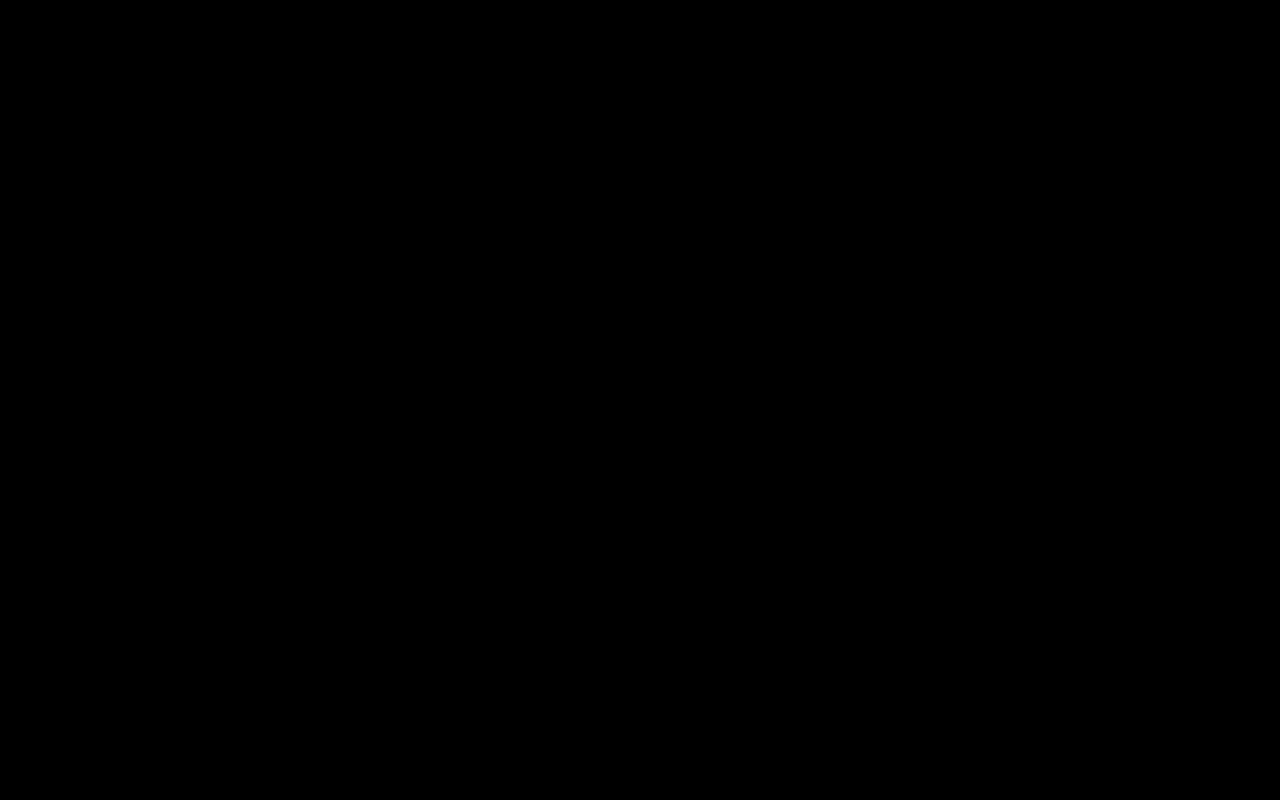
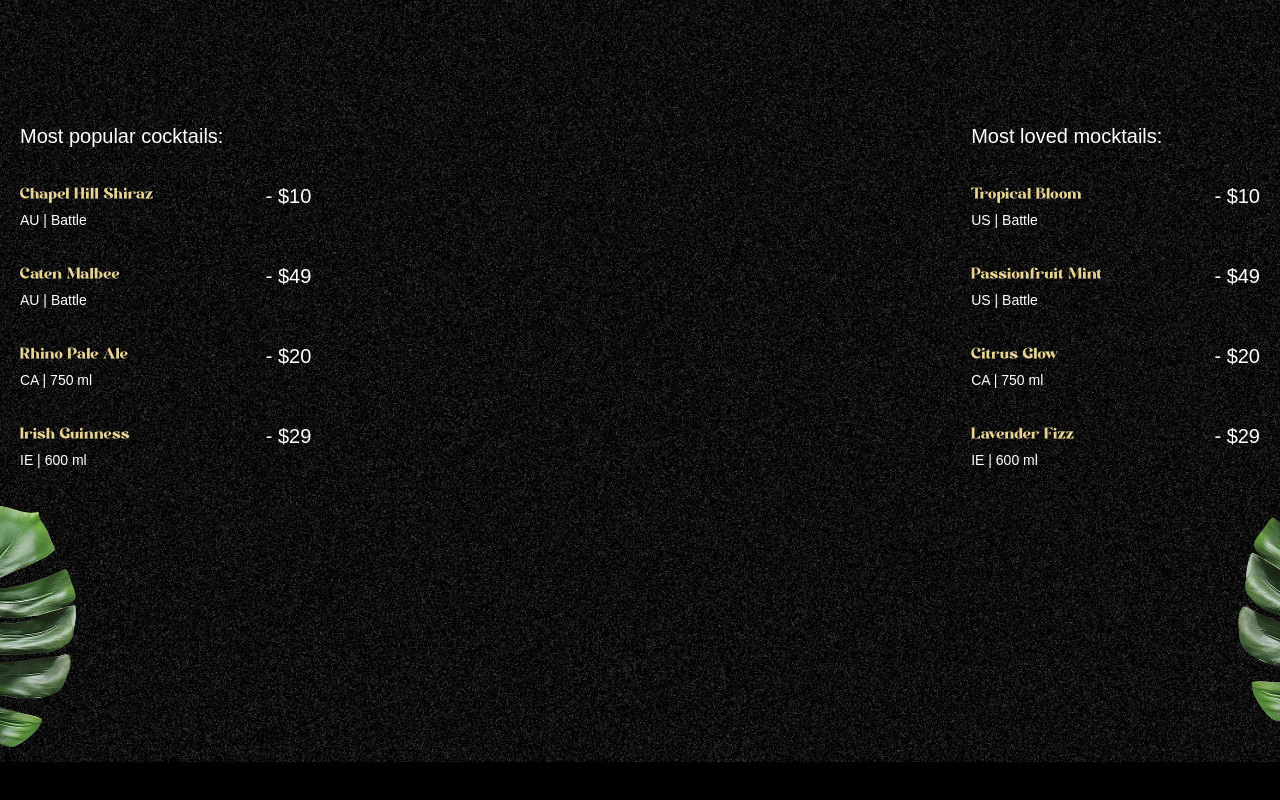
Before and after one commit to DmytroLamashevskyi/coctail-gsap-website, a React (Vite) app: page / in a window 1280 px wide. Shown: the part 838-1638 px from the top of the page. Before the commit the page ends 1600 px from the top, so only its background shows below. Built offline with nearby package versions, Linux system fonts and the light colour scheme; a web font is replaced by a local one.

Commit message:
Added leaves coctail section

```diff
--- a/src/App.tsx
+++ b/src/App.tsx
@@ -2,6 +2,7 @@
 import { ScrollTrigger, SplitText } from "gsap/all";
 import Navbar from "./components/Navbar";
 import Hero from "./components/Hero";
+import Cocktails from "./components/Cocktails";
 
 gsap.registerPlugin(ScrollTrigger, SplitText);
 
@@ -11,6 +12,7 @@
       <main>
         <Navbar />
         <Hero />
+        <Cocktails />
         <div className="h-dvh bg-black"></div>
       </main>
     </>
--- /dev/null
+++ b/src/components/Cocktails.tsx
@@ -0,0 +1,74 @@
+import { useGSAP } from "@gsap/react";
+import gsap from "gsap";
+import { cocktailLists, mockTailLists } from "../../constants";
+
+const Cocktails = () => {
+    useGSAP(() => {
+        const paralaxTimeline = gsap.timeline({
+            scrollTrigger: {
+                trigger: '#cocktails',
+                start: 'top 30%',
+                end: 'bottom 80%',
+                scrub: true,
+            }
+        });
+
+        paralaxTimeline
+        .from('#c-left-leaf', {
+            x: -100,
+            y: 100,
+        }).from('#c-right-leaf', {
+            x: 100,
+            y: 100,
+        });
+    })
+
+
+    return (
+        <section id="cocktails" className="noisy">
+        <img
+          src={`${import.meta.env.BASE_URL}images/hero-left-leaf.png`}
+          alt="Left Leaf"
+          id="c-left-leaf"
+        />
+        <img
+          src={`${import.meta.env.BASE_URL}images/hero-right-leaf.png`}
+          alt="Right Leaf"
+          id="c-right-leaf"
+        />
+
+        <div className="list">
+            <div className="popular">
+                <h2>Most popular cocktails:</h2>
+                <ul>
+                    {cocktailLists.map(({name,country,detail,price}) => (
+                        <li key={name}>
+                        <div className="md:me-28">
+                        <h3>{name}</h3>
+                        <p>{country} | {detail}</p>
+                        </div>
+                        <span>- {price}</span>
+                        </li>
+                    ))}
+                </ul>
+            </div>
+            <div className="loved">
+                <h2>Most loved mocktails:</h2>
+                <ul>
+                    {mockTailLists.map(({name,country,detail,price}) => (
+                        <li key={name}>
+                        <div className="me-28">
+                        <h3>{name}</h3>
+                        <p>{country} | {detail}</p>
+                        </div>
+                        <span>- {price}</span>
+                        </li>
+                    ))}
+                </ul>
+            </div>
+        </div>
+        </section>
+    );
+};
+
+export default Cocktails;
```
